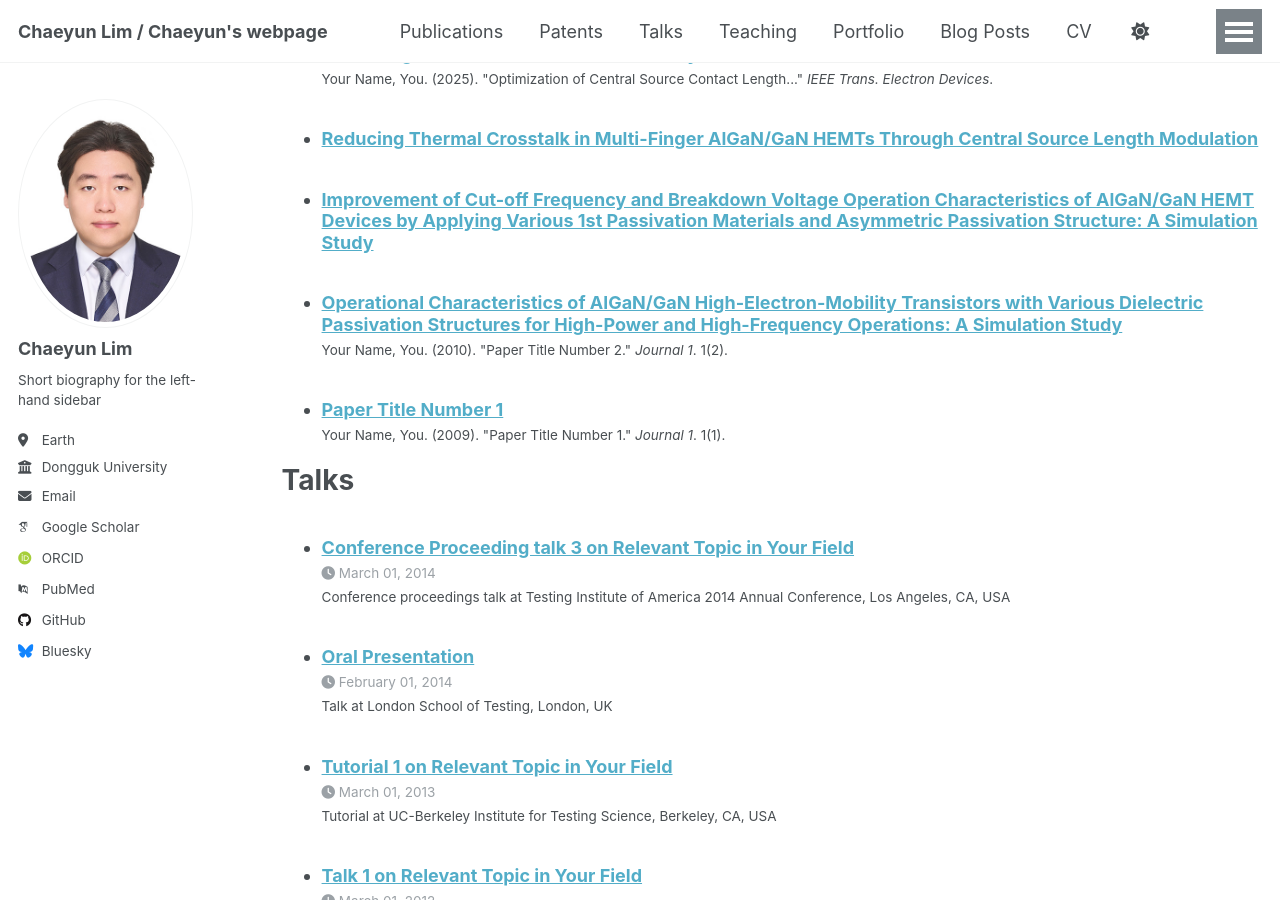
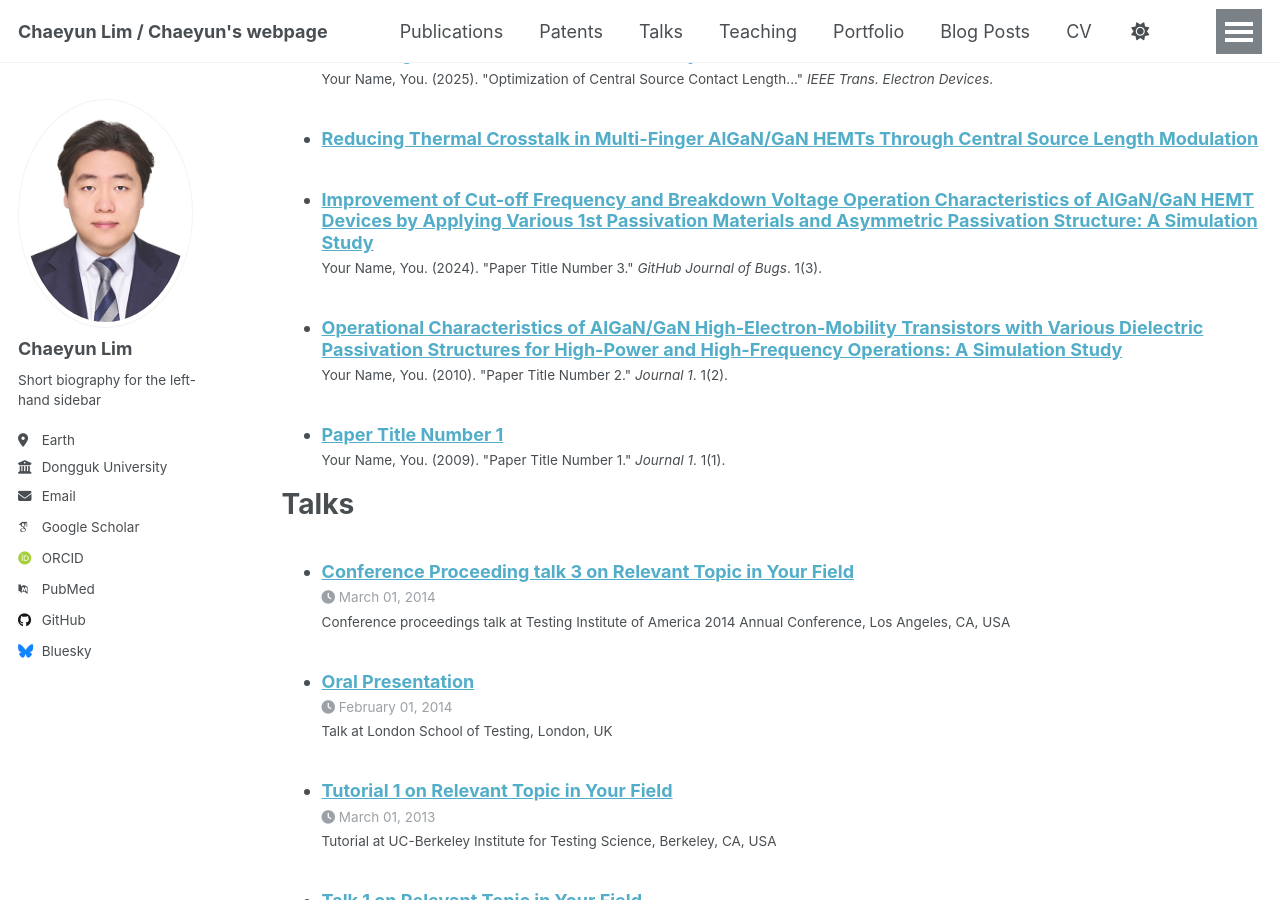
Before and after one commit to Chaeyun97/Chaeyun97.github.io, a Jekyll site: the page built from _pages/cv.md, in a window 1280 px wide and 900 px high, scrolled down 1345 px. Built offline with Jekyll 4.4.1, drawn with Linux system fonts in a browser that asks for light colours; some web fonts are replaced; a script that is not in the unit is left out.

Commit message:
Update 2024-06-17-paper-title-number-4.md

```diff
--- a/_publications/2024-06-17-paper-title-number-4.md
+++ b/_publications/2024-06-17-paper-title-number-4.md
@@ -4,6 +4,7 @@ collection: publications
 category: conferences
 permalink: /publication/2024-06-17-paper-title-number-4
 date: 2024-06-17
+venue: 'GitHub Journal of Bugs'
 paperurl: 'http://chaeyun97.github.io/files/IEIE2024.pdf'
 citation: 'Your Name, You. (2024). &quot;Paper Title Number 3.&quot; <i>GitHub Journal of Bugs</i>. 1(3).'
 ---
```
